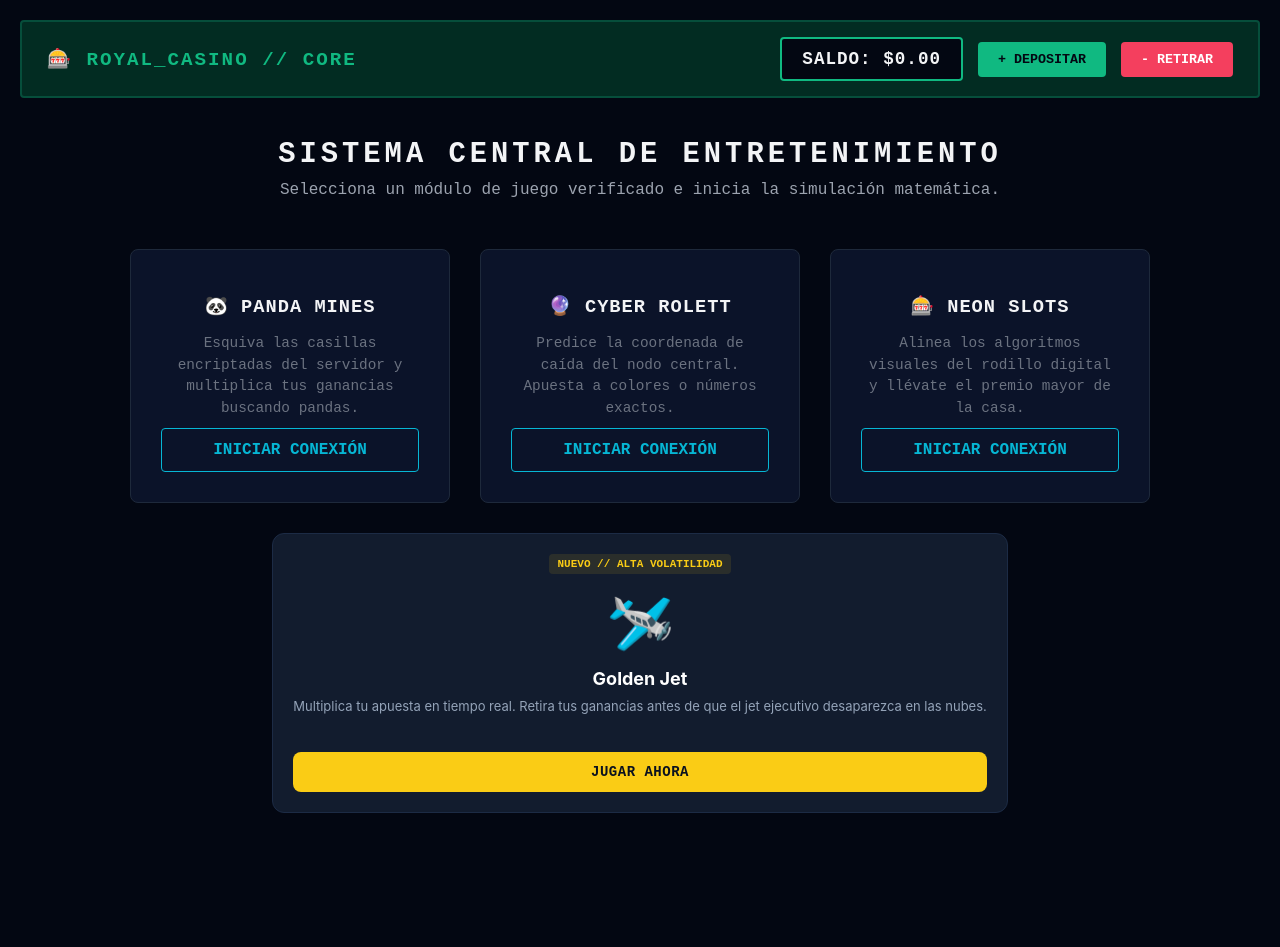
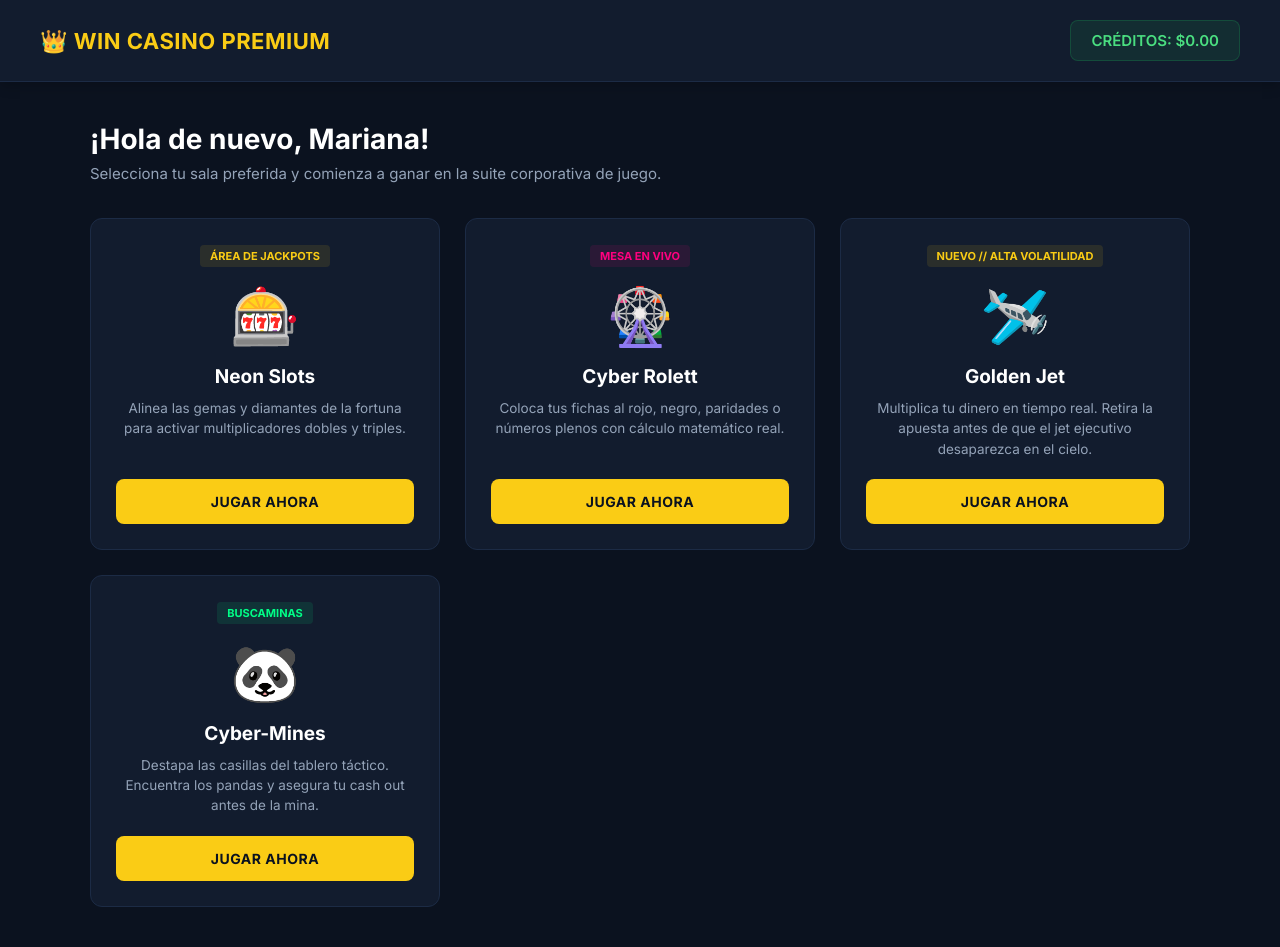
Before and after one commit to majojag23/cyber-casino-django, a Django app: template royal_casino/usuarios/templates/usuarios/lobby.html in a window 1280 px wide. Before the commit the page ends 813 px from the top, so only its background shows below. Run offline with Django 5.2, Linux system fonts and the light colour scheme; the template is opened without the code that fills it, so the values that code supplies are empty.

Commit message:
Fix: Reestablecido por completo lobby.html limpio con Golden Jet

```diff
--- a/royal_casino/usuarios/templates/usuarios/lobby.html
+++ b/royal_casino/usuarios/templates/usuarios/lobby.html
@@ -1,262 +1,202 @@
+{% load static %}
 <!DOCTYPE html>
 <html lang="es">
 <head>
     <meta charset="UTF-8">
     <meta name="viewport" content="width=device-width, initial-scale=1.0">
-    <title>Casino Real // LOBBY CENTRAL</title>
+    <title>Win Casino // Lobby Premium</title>
+    <link href="https://fonts.googleapis.com/css2?family=Inter:wght@400;500;600;700&display=swap" rel="stylesheet">
     <style>
-        /* Estilos Base del Casino */
-        * {
-            box-sizing: border-box;
-            margin: 0;
-            padding: 0;
+        * { box-sizing: border-box; margin: 0; padding: 0; }
+        body {
+            background-color: #0b121f;
+            color: #ffffff;
+            font-family: 'Inter', sans-serif;
+            min-height: 100vh;
+            display: flex;
+            flex-direction: column;
         }
-
-        body {
-            background-color: #030712;
-            color: #f3f4f6;
-            font-family: 'Courier New', Courier, monospace;
-            padding: 20px;
-        }
-
-        /* Barra Superior (Navbar) */
-        .header-casino {
+        header {
+            background: #121c2e;
+            padding: 20px 40px;
+            border-bottom: 1px solid #1c2b45;
             display: flex;
             justify-content: space-between;
             align-items: center;
-            border: 2px solid #064e3b;
-            padding: 15px 25px;
-            background-color: #022c22;
-            border-radius: 4px;
-            margin-bottom: 40px;
+            box-shadow: 0 4px 12px rgba(0,0,0,0.2);
+        }
+        .logo {
+            font-size: 22px;
+            font-weight: 700;
+            color: #facc15;
+            letter-spacing: 0.5px;
+        }
+        .saldo-display {
+            background: rgba(34, 197, 94, 0.1);
+            color: #4ade80;
+            padding: 10px 20px;
+            border-radius: 8px;
+            font-weight: 600;
+            font-size: 15px;
+            border: 1px solid rgba(34, 197, 94, 0.2);
+        }
+        main {
+            flex: 1;
+            max-width: 1100px;
+            width: 95%;
+            margin: 40px auto;
+        }
+        .welcome-section {
+            margin-bottom: 35px;
+        }
+        .welcome-section h2 {
+            font-size: 28px;
+            font-weight: 700;
+            margin-bottom: 8px;
+            color: #ffffff;
+        }
+        .welcome-section p {
+            color: #94a3b8;
+            font-size: 15px;
         }
 
-        .logo-casino {
-            color: #10b981;
-            font-weight: bold;
-            font-size: 1.2rem;
-            letter-spacing: 2px;
+        /* CONTENEDOR GRID DE JUEGOS */
+        .games-grid {
+            display: grid;
+            grid-template-columns: repeat(auto-fill, minmax(300px, 1fr));
+            gap: 25px;
         }
 
-        .billetera-contenedor {
+        /* TARJETAS DE JUEGOS */
+        .game-card {
+            background: #121c2e;
+            border: 1px solid #1c2b45;
+            border-radius: 12px;
+            padding: 25px;
+            text-align: center;
             display: flex;
-            align-items: center;
-            gap: 15px;
+            flex-direction: column;
+            justify-content: space-between;
+            min-height: 300px;
+            transition: transform 0.2s, box-shadow 0.2s;
         }
+        .game-card:hover {
+            transform: translateY(-4px);
+            box-shadow: 0 8px 20px rgba(0,0,0,0.3);
+        }
+        .badge {
+            font-size: 11px;
+            text-transform: uppercase;
+            font-weight: 700;
+            padding: 4px 10px;
+            border-radius: 4px;
+            display: inline-block;
+            margin-bottom: 15px;
+        }
+        .badge-jackpot { color: #facc15; background: rgba(250, 204, 21, 0.1); }
+        .badge-ruleta { color: #ff007f; background: rgba(255, 0, 127, 0.1); }
+        .badge-pandas { color: #00ff87; background: rgba(0, 255, 135, 0.1); }
 
-        .marcador-saldo {
-            background-color: #030712;
-            border: 2px solid #10b981;
-            padding: 10px 20px;
-            border-radius: 4px;
-            font-weight: bold;
-            font-size: 1.1rem;
-            letter-spacing: 1px;
+        .game-icon {
+            font-size: 56px;
+            margin-bottom: 15px;
         }
-
-        .btn-accion {
-            padding: 10px 20px;
-            border: none;
-            border-radius: 4px;
-            font-weight: bold;
-            cursor: pointer;
+        .game-title {
+            font-size: 19px;
+            font-weight: 700;
+            color: #ffffff;
+            margin-bottom: 10px;
+        }
+        .game-desc {
+            font-size: 13.5px;
+            color: #94a3b8;
+            line-height: 1.5;
+            margin-bottom: 20px;
+        }
+        .btn-play {
+            display: block;
+            width: 100%;
+            background: #facc15;
+            color: #0b121f;
+            text-decoration: none;
+            font-weight: 700;
+            padding: 14px;
+            border-radius: 8px;
+            font-size: 14px;
             text-transform: uppercase;
-            font-family: inherit;
+            letter-spacing: 0.5px;
+            transition: background 0.2s;
         }
-
-        .btn-depositar {
-            background-color: #10b981;
-            color: #030712;
-        }
-
-        .btn-retirar {
-            background-color: #f43f5e;
-            color: #ffffff;
-        }
-
-        /* Sección de Contenido */
-        .titulo-principal {
-            text-align: center;
-            text-transform: uppercase;
-            letter-spacing: 4px;
-            margin-bottom: 10px;
-            font-size: 1.8rem;
-        }
-
-        .subitulo-principal {
-            text-align: center;
-            color: #9ca3af;
-            margin-bottom: 50px;
-            font-size: 1rem;
-        }
-
-        /* Cuadrícula de Juegos */
-        .juegos-grid {
-            display: flex;
-            justify-content: center;
-            gap: 30px;
-            max-width: 1200px;
-            margin: 0 auto;
-            flex-wrap: wrap;
-        }
-
-        .tarjeta-juego {
-            background-color: #0b1329;
-            border: 1px solid #1e293b;
-            border-radius: 8px;
-            padding: 30px;
-            width: 320px;
-            text-align: center;
-            transition: transform 0.2s, border-color 0.2s;
-        }
-
-        .tarjeta-juego:hover {
-            border-color: #3b82f6;
-            transform: translateY(-5px);
-        }
-
-        .tarjeta-juego h3 {
-            margin: 15px 0;
-            text-transform: uppercase;
-            letter-spacing: 1px;
-            display: flex;
-            align-items: center;
-            justify-content: center;
-            gap: 10px;
-        }
-
-        .tarjeta-juego p {
-            color: #6b7280;
-            font-size: 0.9rem;
-            line-height: 1.5;
-            margin-bottom: 25px;
-            height: 70px;
-        }
-
-        .btn-jugar {
-            display: inline-block;
-            background-color: transparent;
-            color: #06b6d4;
-            border: 1px solid #06b6d4;
-            padding: 12px 24px;
-            border-radius: 4px;
-            text-decoration: none;
-            font-weight: bold;
-            width: 100%;
-            text-transform: uppercase;
-            transition: background-color 0.2s, color 0.2s;
-        }
-
-        .btn-jugar:hover {
-            background-color: #06b6d4;
-            color: #030712;
+        .btn-play:hover {
+            background: #fde047;
         }
     </style>
 </head>
 <body>
 
-    <header class="header-casino">
-        <div class="logo-casino">🎰 ROYAL_CASINO // CORE</div>
-
-        <div class="billetera-contenedor">
-            <div class="marcador-saldo">
-                SALDO: <span id="saldo-monto">$0.00</span>
-            </div>
-            <button class="btn-accion btn-depositar">+ DEPOSITAR</button>
-            <button class="btn-accion btn-retirar">- RETIRAR</button>
-        </div>
+    <header>
+        <div class="logo">👑 WIN CASINO PREMIUM</div>
+        <div class="saldo-display">CRÉDITOS: $<span id="saldo-box">0.00</span></div>
     </header>
 
     <main>
-        <h1 class="titulo-principal">Sistema Central de Entretenimiento</h1>
-        <p class="subitulo-principal">Selecciona un módulo de juego verificado e inicia la simulación matemática.</p>
+        <div class="welcome-section">
+            <h2>¡Hola de nuevo, Mariana!</h2>
+            <p>Selecciona tu sala preferida y comienza a ganar en la suite corporativa de juego.</p>
+        </div>
 
-        <section class="juegos-grid">
+        <div class="games-grid">
 
-            <div class="tarjeta-juego">
-                <h3>🐼 PANDA MINES</h3>
-                <p>Esquiva las casillas encriptadas del servidor y multiplica tus ganancias buscando pandas.</p>
-                <a href="/juego/buscaminas/" class="btn-jugar">Iniciar Conexión</a>
+            <div class="game-card">
+                <div>
+                    <span class="badge badge-jackpot">Área de Jackpots</span>
+                    <div class="game-icon">🎰</div>
+                    <h3 class="game-title">Neon Slots</h3>
+                    <p class="game-desc">Alinea las gemas y diamantes de la fortuna para activar multiplicadores dobles y triples.</p>
+                </div>
+                <a href="{% url 'slot_juego' %}" class="btn-play">Jugar Ahora</a>
             </div>
 
-            <div class="tarjeta-juego">
-                <h3>🔮 CYBER ROLETT</h3>
-                <p>Predice la coordenada de caída del nodo central. Apuesta a colores o números exactos.</p>
-                <a href="/juego/ruleta/" class="btn-jugar">Iniciar Conexión</a>
+            <div class="game-card">
+                <div>
+                    <span class="badge badge-ruleta">Mesa en Vivo</span>
+                    <div class="game-icon">🎡</div>
+                    <h3 class="game-title">Cyber Rolett</h3>
+                    <p class="game-desc">Coloca tus fichas al rojo, negro, paridades o números plenos con cálculo matemático real.</p>
+                </div>
+                <a href="{% url 'ruleta_juego' %}" class="btn-play">Jugar Ahora</a>
             </div>
 
-            <div class="tarjeta-juego">
-                <h3>🎰 NEON SLOTS</h3>
-                <p>Alinea los algoritmos visuales del rodillo digital y llévate el premio mayor de la casa.</p>
-                <a href="/juego/slot/" class="btn-jugar">Iniciar Conexión</a>
+            <div class="game-card">
+                <div>
+                    <span class="badge badge-jackpot">Nuevo // Alta Volatilidad</span>
+                    <div class="game-icon">🛩️</div>
+                    <h3 class="game-title">Golden Jet</h3>
+                    <p class="game-desc">Multiplica tu dinero en tiempo real. Retira la apuesta antes de que el jet ejecutivo desaparezca en el cielo.</p>
+                </div>
+                <a href="{% url 'golden_jet_juego' %}" class="btn-play">Jugar Ahora</a>
             </div>
-            <div class="game-card" style="background: #121c2e; border: 1px solid #1c2b45; border-radius: 12px; padding: 20px; text-align: center; display: flex; flex-direction: column; justify-content: space-between; min-height: 280px; transition: transform 0.2s;">
-    <div>
-        <span style="font-size: 11px; text-transform: uppercase; font-weight: 700; color: #facc15; background: rgba(250, 204, 21, 0.1); padding: 4px 8px; border-radius: 4px;">
-            Nuevo // Alta Volatilidad
-        </span>
 
-        <div style="font-size: 54px; margin: 20px 0 10px 0;">🛩️</div>
+            <div class="game-card">
+                <div>
+                    <span class="badge badge-pandas">Buscaminas</span>
+                    <div class="game-icon">🐼</div>
+                    <h3 class="game-title">Cyber-Mines</h3>
+                    <p class="game-desc">Destapa las casillas del tablero táctico. Encuentra los pandas y asegura tu cash out antes de la mina.</p>
+                </div>
+                <a href="{% url 'buscaminas_juego' %}" class="btn-play">Jugar Ahora</a>
+            </div>
 
-        <h3 style="font-size: 18px; color: #ffffff; margin-bottom: 8px; font-family: 'Inter', sans-serif;">Golden Jet</h3>
-        <p style="font-size: 13px; color: #94a3b8; line-height: 1.4; font-family: 'Inter', sans-serif;">
-            Multiplica tu apuesta en tiempo real. Retira tus ganancias antes de que el jet ejecutivo desaparezca en las nubes.
-        </p>
-    </div>
-
-    <a href="{% url 'golden_jet_juego' %}" style="display: block; width: 100%; background: #facc15; color: #0b121f; text-decoration: none; font-weight: 700; padding: 12px; border-radius: 8px; margin-top: 15px; font-size: 14px; text-transform: uppercase; letter-spacing: 0.5px; transition: background 0.2s;" onmouseover="this.style.background='#fde047'" onmouseout="this.style.background='#facc15'">
-        Jugar Ahora
-    </a>
-</div>
-        </section>
+        </div>
     </main>
 
     <script>
-        document.addEventListener('DOMContentLoaded', function () {
-
-            // Función encargada de llamar a la API de Django en vivo
-            function cargarSaldoServidor() {
-                console.log("Solicitando actualización de saldo al servidor...");
-
-                fetch('/api/saldo/', {
-                    method: 'GET',
-                    headers: {
-                        'X-Requested-With': 'XMLHttpRequest',
-                        'Content-Type': 'application/json'
-                    }
-                })
-                .then(response => {
-                    if (!response.ok) {
-                        throw new Error("No se pudo obtener respuesta estable de la billetera.");
-                    }
-                    return response.json();
-                })
-                .then(data => {
-                    console.log("Datos de billetera recibidos correctamente:", data);
-
-                    // Buscamos el valor bajo cualquiera de los tres nombres por seguridad
-                    const saldoReal = data.saldo !== undefined ? data.saldo :
-                                     (data.creditos !== undefined ? data.creditos : data.balance);
-
-                    // Capturamos la etiqueta de la pantalla
-                    const marcador = document.getElementById('saldo-monto');
-
-                    if (marcador && saldoReal !== undefined) {
-                        // Insertamos el dinero real formateado con dos decimales
-                        marcador.innerText = `$${parseFloat(saldoReal).toFixed(2)}`;
-                    }
-                })
-                .catch(error => {
-                    console.error("Error crítico al enlazar con la base de datos:", error);
-                });
-            }
-
-            // Ejecuta la llamada inmediatamente al cargar el Lobby
-            cargarSaldoServidor();
-
-            // Opcional: Refrescar el saldo automáticamente cada 10 segundos para mantenerlo al día
-            setInterval(cargarSaldoServidor, 10000);
-        });
+        // Sincronización automática de créditos
+        fetch('/api/saldo/')
+            .then(r => r.json())
+            .then(d => {
+                document.getElementById('saldo-box').innerText = d.creditos.toFixed(2);
+            });
     </script>
 </body>
 </html>
```
